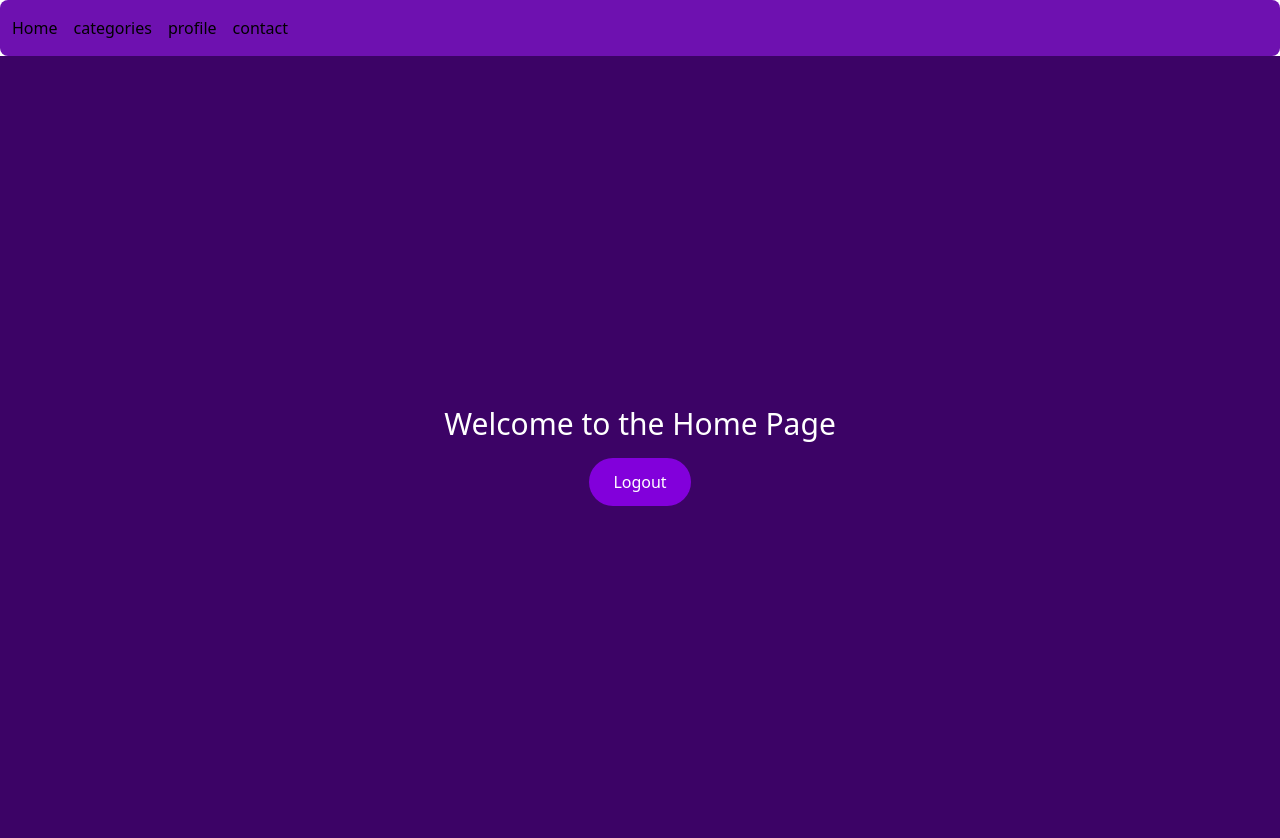
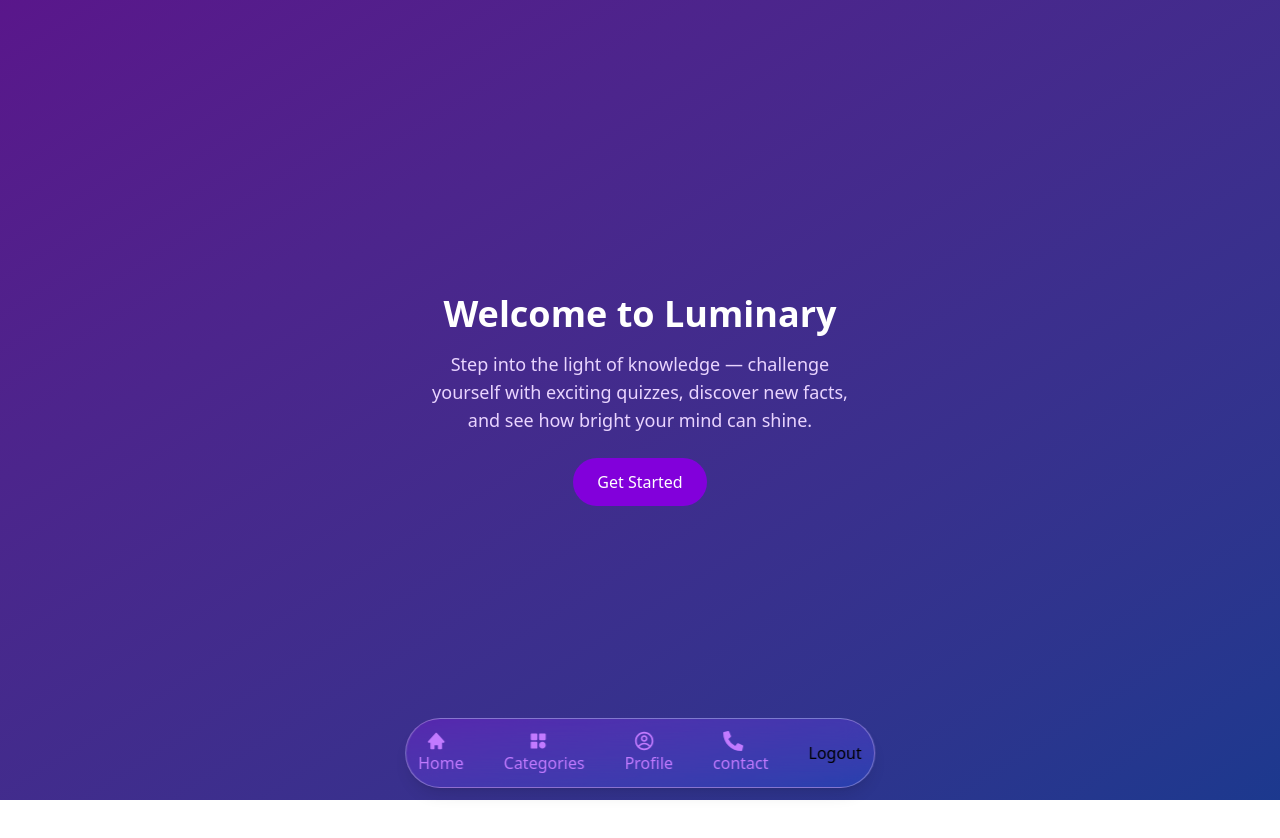
Before and after one commit to gitucha/luminary, a React (Vite) app: page /home in a window 1280 px wide. Shown: the top 838 px of the page. After the commit the page ends 800 px from the top, so only its background shows below. Built offline with nearby package versions, Linux system fonts and the light colour scheme; no server answers; sample sign-in values are in the browser's storage.

Commit message:
updating navbar ui

```diff
--- a/package.json
+++ b/package.json
@@ -14,6 +14,7 @@
     "firebase": "^12.1.0",
     "react": "^19.1.1",
     "react-dom": "^19.1.1",
+    "react-icons": "^5.5.0",
     "react-router-dom": "^7.8.0",
     "tailwindcss": "^4.1.11"
   },
--- a/src/components/Category.jsx
+++ b/src/components/Category.jsx
@@ -17,7 +17,7 @@ const categories = [
 
 function Category() {
     return (
-        <div className=" min-h-screen bg-purple-950 flex items-center justify-center p-4">
+        <div className="min-h-screen bg-gradient-to-br from-purple-900 to-blue-900 flex items-center justify-center p-4">
             <div className="bg-purple-800 rounded-2xl shadow-xl p-8 w-full max-w-md">
                 <h2 className="text-3xl text-white font-bold mb-6 text-center" >Choose a category</h2>
                 <div className="grid grid-cols-1 " >
--- a/src/components/Home.jsx
+++ b/src/components/Home.jsx
@@ -1,28 +1,44 @@
-import React from 'react'
-import { doSignOut } from '../firebase/auth'
-import Questioncard from './Questioncard'
+import React from "react";
+import { useAuth } from "../context";
+import { Link } from "react-router-dom";
 
 function Home() {
-  const handleLogout = async () => {
-    try {
-      await doSignOut()
-    } catch (error) {
-      console.error('Logout error:', error)
-    }
+  const { userLoggedIn } = useAuth();
+
+  if (!userLoggedIn) {
+    return (
+      <div className="min-h-screen bg-gradient-to-br from-purple-900 to-blue-900 text-white flex flex-col items-center justify-center p-6">
+        <h1 className="text-4xl font-bold mb-4">Welcome to Luminary</h1>
+        <p className="text-lg text-purple-200 mb-6 text-center max-w-md">
+          Please log in to start your quiz journey.
+        </p>
+        <Link
+          to="/login"
+          className="bg-purple-700 px-6 py-3 rounded-full hover:bg-purple-600 transition"
+        >
+          Log In
+        </Link>
+      </div>
+    );
   }
 
   return (
-    <div className="min-h-screen bg-purple-950 flex flex-col items-center justify-center text-white">
-      <h1 className="text-3xl mb-4">Welcome to the Home Page</h1>
-      <button
-        onClick={handleLogout}
-        className="px-6 py-3 rounded-full bg-purple-700 hover:bg-purple-600"
+    <div className="min-h-screen bg-gradient-to-br from-purple-900 to-blue-900 text-white flex flex-col items-center justify-center p-6">
+      <h1 className="text-4xl font-bold mb-4">Welcome to Luminary</h1>
+      <p className="text-lg text-purple-200 mb-6 text-center max-w-md">
+         Step into the light of knowledge — challenge yourself with exciting quizzes,
+        discover new facts, and see how bright your mind can shine.
+      </p>
+
+
+      <Link
+        to="/categor"
+        className="bg-purple-700 px-6 py-3 rounded-full hover:bg-purple-600 transition"
       >
-        Logout
-      </button>
-      {/* <Questioncard /> */}
+        Get Started
+      </Link>
     </div>
-  )
+  );
 }
 
-export default Home
+export default Home;
--- a/src/components/Navbar.jsx
+++ b/src/components/Navbar.jsx
@@ -1,17 +1,44 @@
 import React from 'react'
-import { Link } from 'react-router-dom'
+import { Link, useNavigate } from 'react-router-dom'
+import { useAuth } from '../context'
+import { auth } from '../firebase/firebase'
+import { signOut } from 'firebase/auth'
+import { BiSolidHome } from "react-icons/bi";
+import { BiSolidCategory } from "react-icons/bi";
+import { CgProfile } from "react-icons/cg";
+import { FcBusinessContact } from "react-icons/fc";
+import { FaPhoneAlt } from "react-icons/fa";
 
 
 function Navbar() {
+
+    const { userLoggedIn } = useAuth()
+    const { navigate } = useNavigate()
+
+     if(!userLoggedIn){
+        return null
+     }
+
+     async function handleLogout(){
+        try{
+            await signOut(auth)
+            navigate('/login')
+        } catch (error){
+            console.error('logout failed:',error.message)
+        }
+     }
+
   return (
-    <div>
-        <div className='bg-purple-800 rounded-lg p-4 px-3 flex gap-4 sticky'>
-        <Link to='/home'> Home</Link>
-        <Link to='/category'> categories</Link>
-        <Link to='/profile'> profile</Link>
-        <Link to='/contact'> contact</Link>
-        </div>
-    </div>
+    <nav className=' fixed left-1/2 bottom-3 -translate-x-1/2 rounded-full gap-4 shadow-lg bg-gradient-to-br from-purple-600/30 to-blue-600/30 backdrop-blur-lg border border-purple-200/40 transition-all duration-300 hover:shadow-[0_0_25px_rgba(168,85,247,0.6)] hover:scale-105 '>
+        <div className=' flex space-x-4 gap-6 justify-around items-center p-3'>
+        <Link className='hover: text-purple-400 transition' to='/home'><BiSolidHome className='ml-2'size={20} /> Home</Link>
+        <Link className='hover: text-purple-400 transition' to='/category'><BiSolidCategory size={20} className='ml-6' /> Categories</Link>
+        <Link className='hover: text-purple-400 transition' to='/profile'><CgProfile size={20} className='ml-2.5'/> Profile</Link>
+        <Link className='hover: text-purple-400 transition' to='/contact'><FaPhoneAlt size={20} className='ml-2.5' /> contact</Link>
+
+        <button onClick={handleLogout} className='hover:text-purple-300 hover:cursor-pointer' >Logout</button>
+       </div>
+    </nav>
   )
 }
 
```
Also changed, not shown: 1 other file (tests, documents, lock files or other folders).
